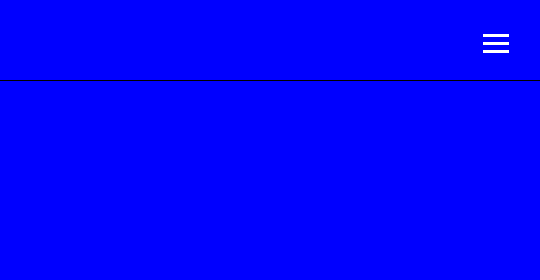
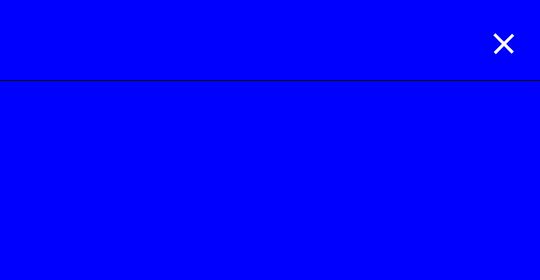
Before and after one commit to maxsueldev/pets-blog, a plain HTML site: page index.html in a window 1280 px wide. Both pictures are taken after a click on the element 1236 px from the left and 46 px from the top of the page. Shown: the top 280 px of the page, 740-1280 px from the left. Drawn offline with Linux system fonts and the light colour scheme.

Commit message:
dropdown menu

```diff
--- a/css/style.css
+++ b/css/style.css
@@ -47,6 +47,19 @@ header img {
     margin-bottom: 5px;
     display: block;
     background-color: #ffffff;
+    transition: all 1s ease-in;
+}
+
+.hamburger.active .linha-hamburger:first-child {
+    transform: rotate(45deg) translate(11px, 10%);
+}
+
+.hamburger.active .linha-hamburger:last-child {
+    transform: rotate(-45deg) translate(11px, 10%);
+}
+
+.hamburger.active .linha-hamburger:nth-child(2) {
+    transform: scale(0);
 }
 
 .nav-list-dropdown {
--- a/js/script.js
+++ b/js/script.js
@@ -3,5 +3,6 @@ const navListDropDown = document.querySelector('#nav-list-dropdown');
 
 menuHamburger.addEventListener('click', () => {
     navListDropDown.classList.toggle('active');
+    menuHamburger.classList.toggle('active');
     const isActive = navListDropDown.classList.contains('active');
 });
```
